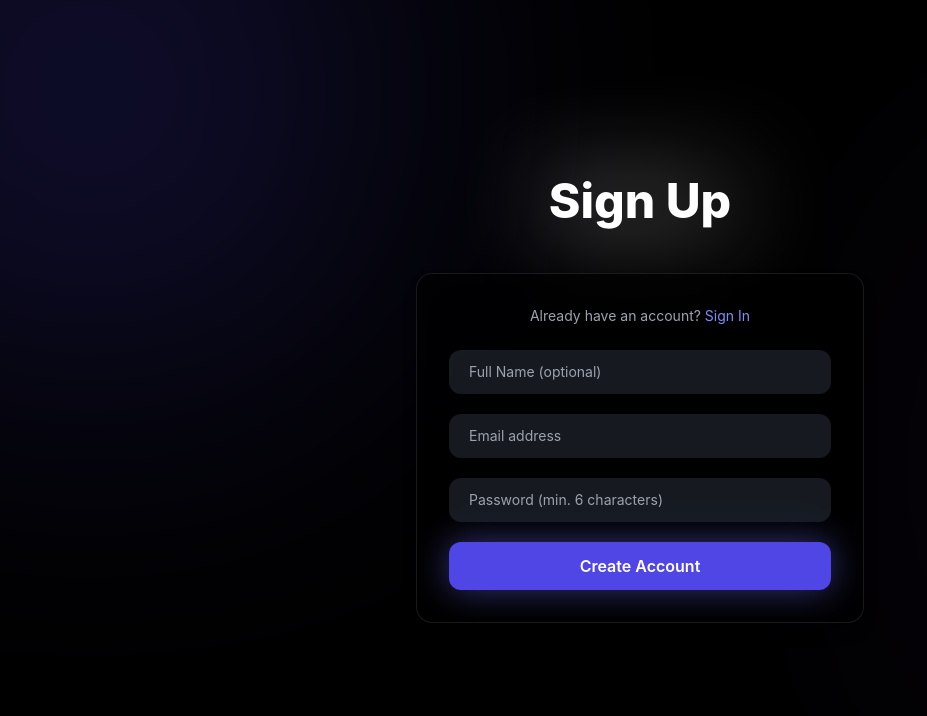
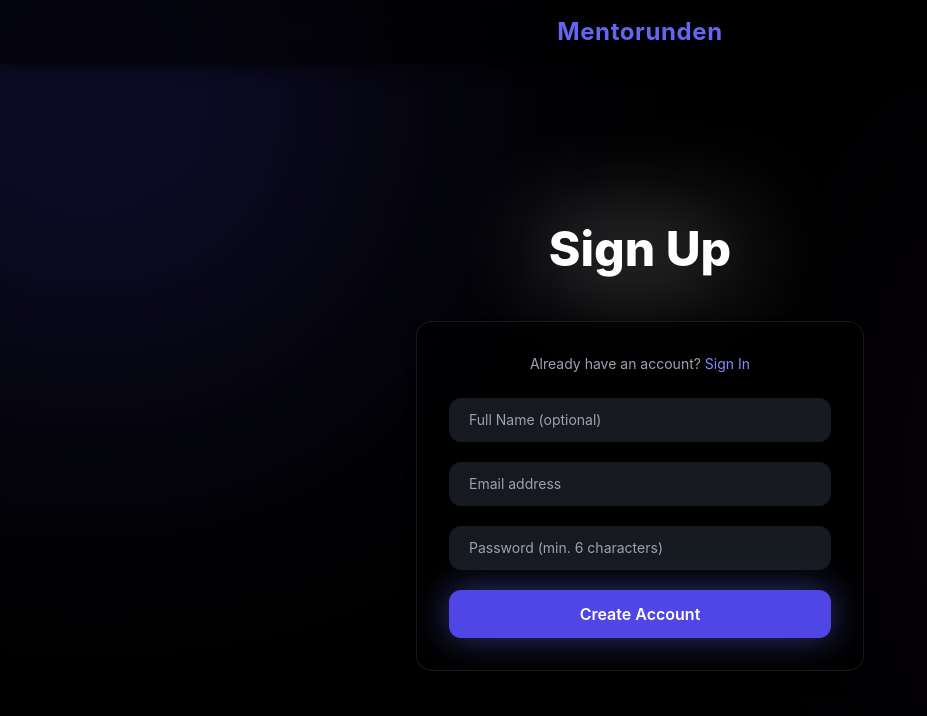
Before and after one commit to karahanyavuzkara/mentorunden, a Next.js app in the folder frontend/: page /signup in a window 1280 px wide. Shown: the top 716 px of the page, without its empty margins (0-927 px from the left). Built offline with nearby package versions, Linux system fonts and the light colour scheme; no server answers.

Commit message:
feat: add navbar to login, signup, and forgot password pages

```diff
--- a/frontend/src/app/forgot-password/page.tsx
+++ b/frontend/src/app/forgot-password/page.tsx
@@ -32,6 +32,25 @@ export default function ForgotPasswordPage() {
       {/* BACKGROUND GLOW */}
       <div className="absolute -top-40 -left-40 h-[500px] w-[500px] rounded-full bg-indigo-600/30 blur-[160px]" />
       <div className="absolute top-1/3 -right-40 h-[400px] w-[400px] rounded-full bg-purple-600/20 blur-[160px]" />
+
+      {/* NAVBAR */}
+      <nav className="fixed top-0 z-50 w-full bg-black/60 backdrop-blur-xl shadow-lg shadow-black/40">
+        <div className="max-w-7xl mx-auto px-6">
+          <div className="relative flex h-16 items-center justify-center">
+            <Link
+              href="/"
+              className="
+                text-2xl font-bold tracking-wide text-indigo-500
+                transition-all duration-300
+                hover:scale-105
+                hover:drop-shadow-[0_0_22px_rgba(99,102,241,0.9)]
+              "
+            >
+              Mentorunden
+            </Link>
+          </div>
+        </div>
+      </nav>
 
       <div className="relative z-10 w-full max-w-md">
 
--- a/frontend/src/app/login/page.tsx
+++ b/frontend/src/app/login/page.tsx
@@ -36,6 +36,25 @@ export default function LoginPage() {
       {/* BACKGROUND GLOW */}
       <div className="absolute -top-40 -left-40 h-[500px] w-[500px] rounded-full bg-indigo-600/30 blur-[160px]" />
       <div className="absolute top-1/3 -right-40 h-[400px] w-[400px] rounded-full bg-purple-600/20 blur-[160px]" />
+
+      {/* NAVBAR */}
+      <nav className="fixed top-0 z-50 w-full bg-black/60 backdrop-blur-xl shadow-lg shadow-black/40">
+        <div className="max-w-7xl mx-auto px-6">
+          <div className="relative flex h-16 items-center justify-center">
+            <Link
+              href="/"
+              className="
+                text-2xl font-bold tracking-wide text-indigo-500
+                transition-all duration-300
+                hover:scale-105
+                hover:drop-shadow-[0_0_22px_rgba(99,102,241,0.9)]
+              "
+            >
+              Mentorunden
+            </Link>
+          </div>
+        </div>
+      </nav>
 
       <div className="relative z-10 w-full max-w-md">
 
--- a/frontend/src/app/signup/page.tsx
+++ b/frontend/src/app/signup/page.tsx
@@ -50,13 +50,34 @@ export default function SignupPage() {
   }
 
   return (
-    <div className="relative min-h-screen overflow-hidden bg-black text-white flex items-center justify-center px-6">
+    <div className="relative min-h-screen overflow-hidden bg-black text-white">
 
       {/* BACKGROUND GLOW */}
       <div className="absolute -top-40 -left-40 h-[500px] w-[500px] rounded-full bg-indigo-600/30 blur-[160px]" />
       <div className="absolute top-1/3 -right-40 h-[400px] w-[400px] rounded-full bg-purple-600/20 blur-[160px]" />
 
-      <div className="relative z-10 w-full max-w-md">
+      {/* NAVBAR */}
+      <nav className="fixed top-0 z-50 w-full bg-black/60 backdrop-blur-xl shadow-lg shadow-black/40">
+        <div className="max-w-7xl mx-auto px-6">
+          <div className="relative flex h-16 items-center justify-center">
+            <Link
+              href="/"
+              className="
+                text-2xl font-bold tracking-wide text-indigo-500
+                transition-all duration-300
+                hover:scale-105
+                hover:drop-shadow-[0_0_22px_rgba(99,102,241,0.9)]
+              "
+            >
+              Mentorunden
+            </Link>
+          </div>
+        </div>
+      </nav>
+
+      {/* CONTENT */}
+      <div className="relative z-10 flex min-h-screen items-center justify-center px-6 pt-24">
+        <div className="w-full max-w-md">
 
           {/* TITLE ABOVE CARD */}
           <h1
@@ -151,5 +172,6 @@ export default function SignupPage() {
           </div>
         </div>
       </div>
+    </div>
   );
 }
```
Lines whose indentation alone changed are shown as unchanged.
